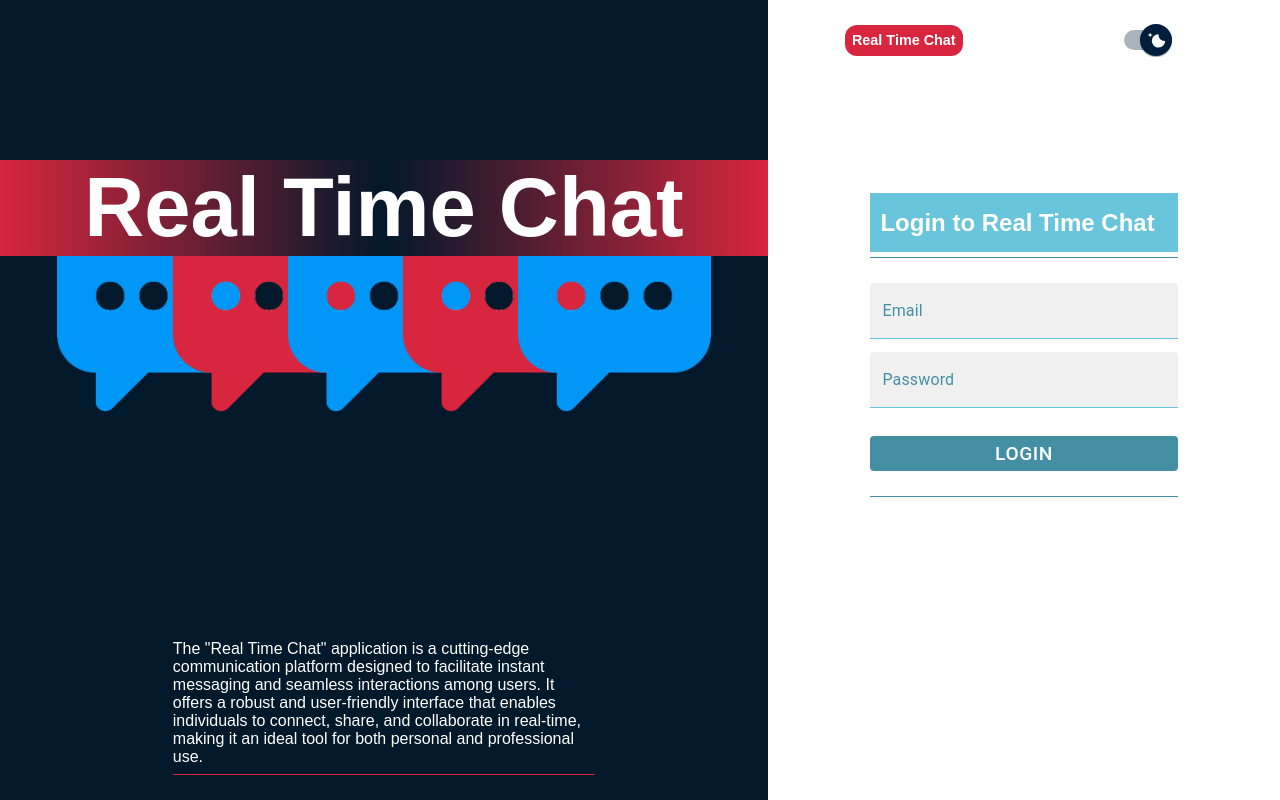
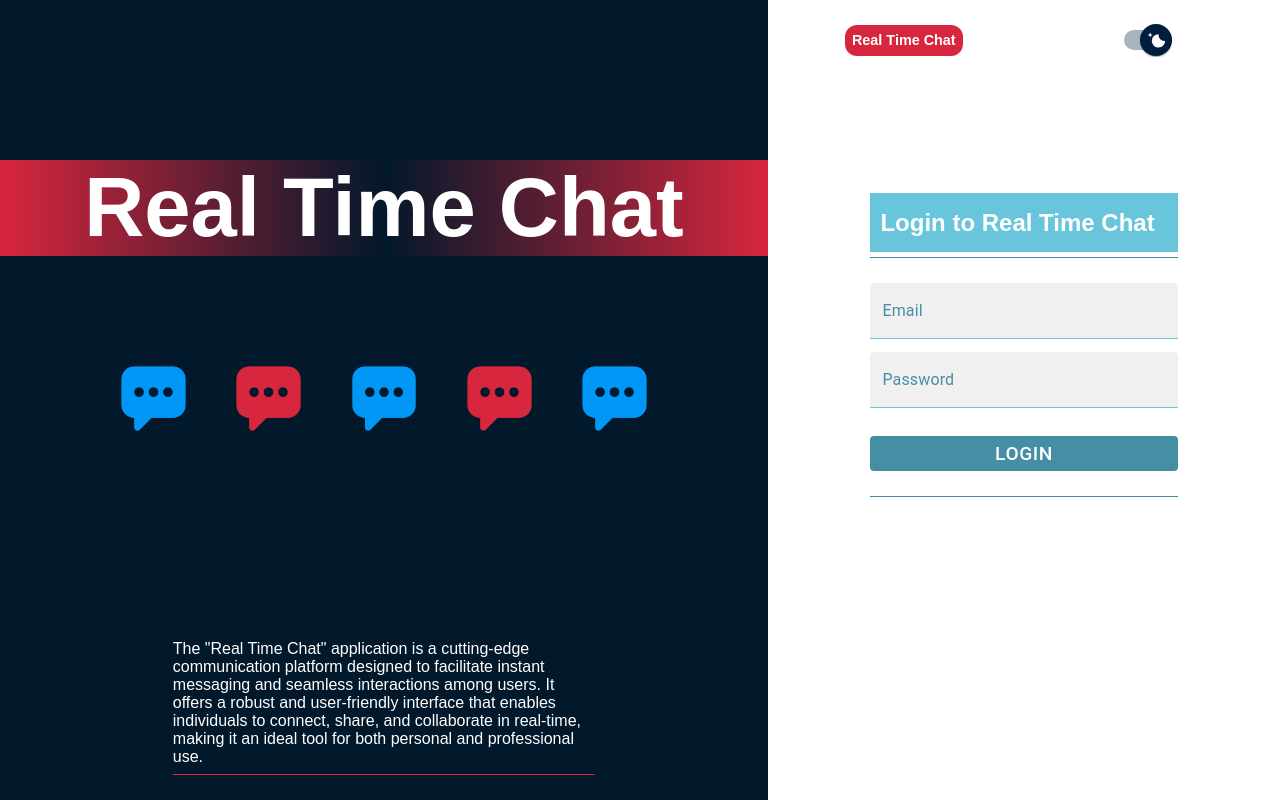
Before and after one commit to BulandaK/real-time-chat-ui, a React (Vite) app: page /login in a window 1280 px wide. Built offline with nearby package versions, Linux system fonts and the light colour scheme.

Commit message:
add chat page

```diff
--- a/src/components/Layout/Layout.css
+++ b/src/components/Layout/Layout.css
@@ -18,9 +18,9 @@
 }
 
 .layout-img img {
-  width: 30%;
+  width: 10%;
   position: absolute;
-  top: 25%;
+  top: 45%;
   z-index: 2;
 }
 
--- a/src/components/Layout/Layout.tsx
+++ b/src/components/Layout/Layout.tsx
@@ -11,7 +11,7 @@ function Layout() {
       let wichImage;
       i % 2 == 0 ? (wichImage = chat1) : (wichImage = chat2);
       pomTable.push(
-        <img src={wichImage} alt="" style={{ left: `${i * 15 - 10}%` }} />
+        <img src={wichImage} alt="" style={{ left: `${i * 15}%` }} />
       );
       setImgTable(pomTable);
     }
--- a/src/main.tsx
+++ b/src/main.tsx
@@ -1,11 +1,13 @@
 import React from "react";
 import ReactDOM from "react-dom/client";
-import App from "./App.tsx";
+// import App from "./App.tsx";
 import "./index.css";
 import { createBrowserRouter, RouterProvider } from "react-router-dom";
 import LoginPage from "./pages/LoginPage/LoginPage.tsx";
 import { StartPage } from "./pages/StartPage/StartPage.tsx";
 import RegisterPage from "./pages/RegisterPage/RegisterPage.tsx";
+import ChatPage from "./pages/ChatPage/ChatPage.tsx";
+import App from "./App.tsx";
 
 const router = createBrowserRouter([
   {
@@ -23,6 +25,7 @@ const router = createBrowserRouter([
       },
     ],
   },
+  { path: "/chat", element: <ChatPage /> },
 ]);
 
 ReactDOM.createRoot(document.getElementById("root")!).render(
--- /dev/null
+++ b/src/pages/ChatPage/ChatPage.tsx
@@ -0,0 +1,7 @@
+// import React from "react";
+
+function ChatPage() {
+  return <div>ChatPage</div>;
+}
+
+export default ChatPage;
```
Also changed, not shown: src/pages/ChatPage/ChatPage.css (added).
